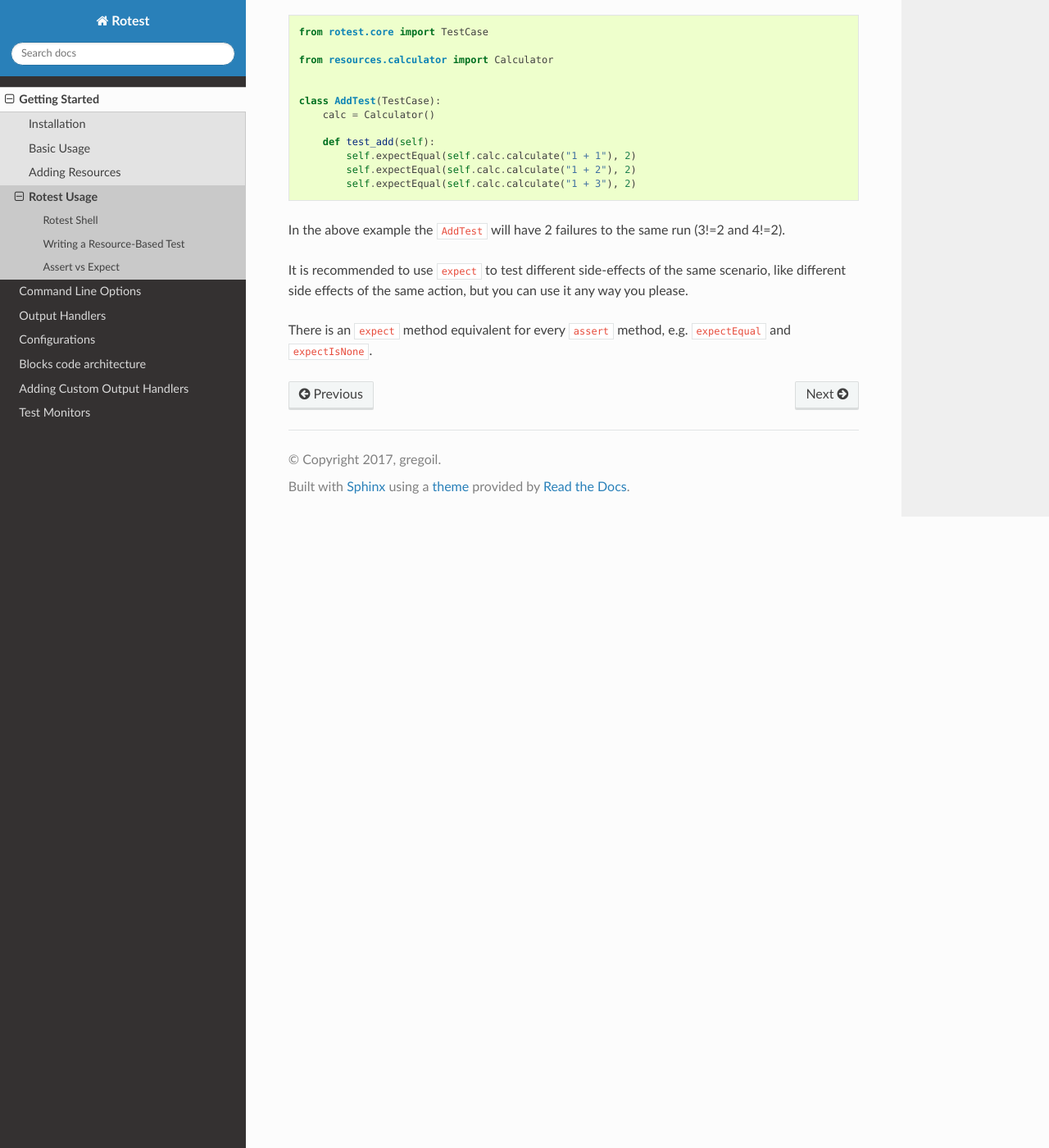
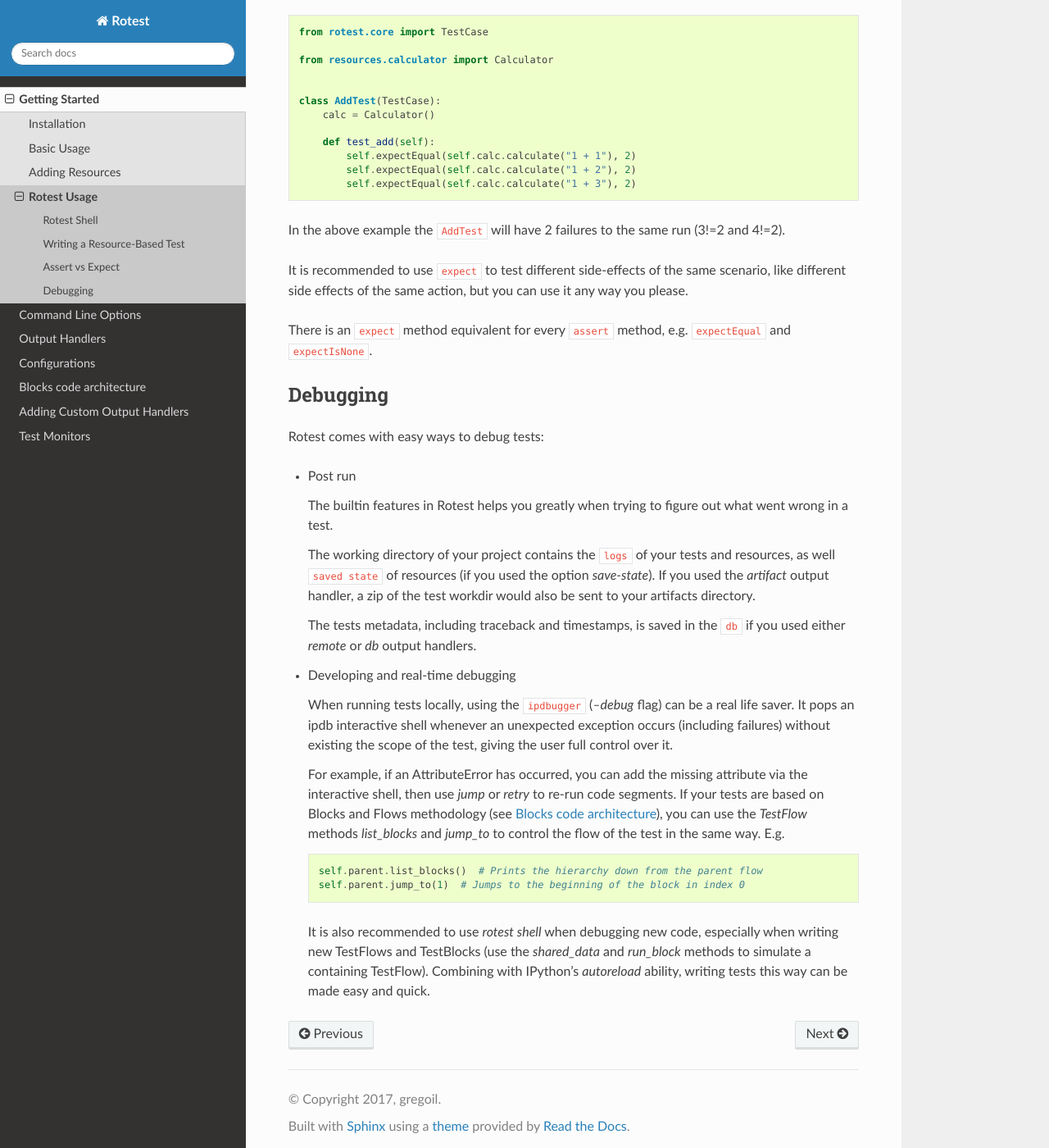
Before and after one commit to gregoil/rotest, a Sphinx documentation site: the page built from docs/intro/more_on_testing.rst, in a window 1280 px wide and 1400 px high, scrolled down 2814 px. Shown: the whole window at 82% size. Built offline with Sphinx 7.4.7 and the Read the Docs theme 2.0.0, drawn with Linux system fonts in a browser that asks for light colours.

Commit message:
fixed by tox and added doc

```diff
--- a/docs/advanced/blocks.rst
+++ b/docs/advanced/blocks.rst
@@ -1,3 +1,5 @@
+.. _blocks:
+
 ========================
 Blocks code architecture
 ========================
--- a/docs/intro/more_on_testing.rst
+++ b/docs/intro/more_on_testing.rst
@@ -169,3 +169,45 @@
 like different side effects of the same action, but you can use it any way you please.
 
 There is an ``expect`` method equivalent for every ``assert`` method, e.g. ``expectEqual`` and ``expectIsNone``.
+
+
+Debugging
+=========
+
+Rotest comes with easy ways to debug tests:
+
+* Post run
+
+  The builtin features in Rotest helps you greatly when trying to figure out
+  what went wrong in a test.
+
+  The working directory of your project contains the ``logs`` of your tests and resources,
+  as well ``saved state`` of resources (if you used the option `save-state`).
+  If you used the `artifact` output handler, a zip of the test workdir would
+  also be sent to your artifacts directory.
+
+  The tests metadata, including traceback and timestamps,
+  is saved in the ``db`` if you used either `remote` or `db` output handlers.
+
+* Developing and real-time debugging
+
+  When running tests locally, using the ``ipdbugger`` (`--debug` flag)
+  can be a real life saver. It pops an ipdb interactive shell whenever an
+  unexpected exception occurs (including failures) without existing the scope
+  of the test, giving the user full control over it.
+
+  For example, if an AttributeError has occurred, you can add the missing
+  attribute via the interactive shell, then use `jump` or `retry` to re-run
+  code segments. If your tests are based on Blocks and Flows methodology
+  (see :ref:`blocks`), you can use the `TestFlow` methods `list_blocks` and
+  `jump_to` to control the flow of the test in the same way. E.g.
+
+  .. code-block:: python
+
+      self.parent.list_blocks()  # Prints the hierarchy down from the parent flow
+      self.parent.jump_to(1)  # Jumps to the beginning of the block in index 0
+
+  It is also recommended to use `rotest shell` when debugging new code,
+  especially when writing new TestFlows and TestBlocks (use the `shared_data`
+  and `run_block` methods to simulate a containing TestFlow). Combining with
+  IPython's `autoreload` ability, writing tests this way can be made easy and quick.
```
Also changed, not shown: 1 other file.
